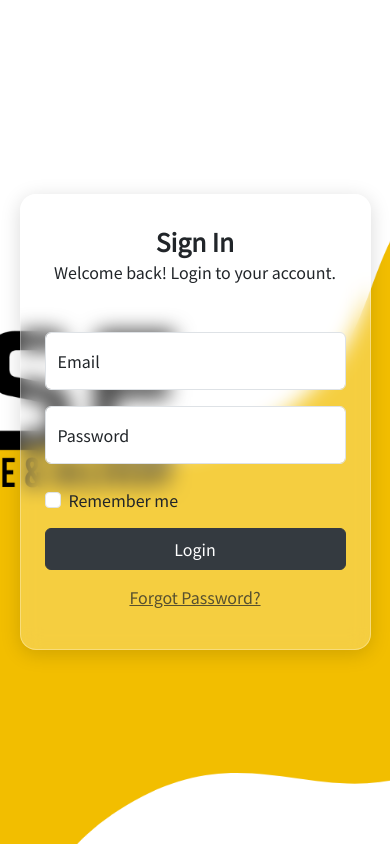
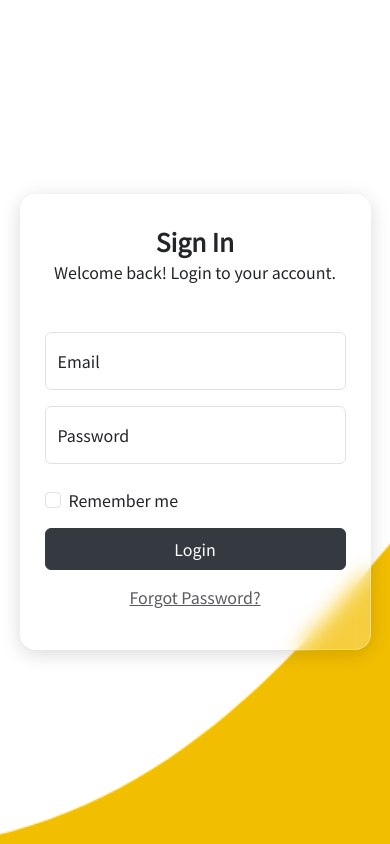
Before and after one commit to Benji1928/FYP-EASE-Sarawak, a CodeIgniter 4 app: the page made by easesarawak/app/Views/admin/login.php in a window 390 px wide. Run offline with PHP 8.4 and a stand-in for CodeIgniter, Linux system fonts and the light colour scheme; the template is opened without the code that fills it, so the values that code supplies are empty; some libraries are stand-ins or nearby versions.

Commit message:
fix login small screen view

```diff
--- a/easesarawak/app/Views/admin/login.php
+++ b/easesarawak/app/Views/admin/login.php
@@ -52,6 +52,8 @@
                 justify-content: center;
                 /* center form on mobile */
                 align-items: center;
+                background: url("<?= base_url('assets/images/bg-small-screen-login.png') ?>") no-repeat center center;
+                background-size: cover;
             }
 
             .card-login {
```
Also changed, not shown: easesarawak/public/assets/images/bg-small-screen-login.png (added).
